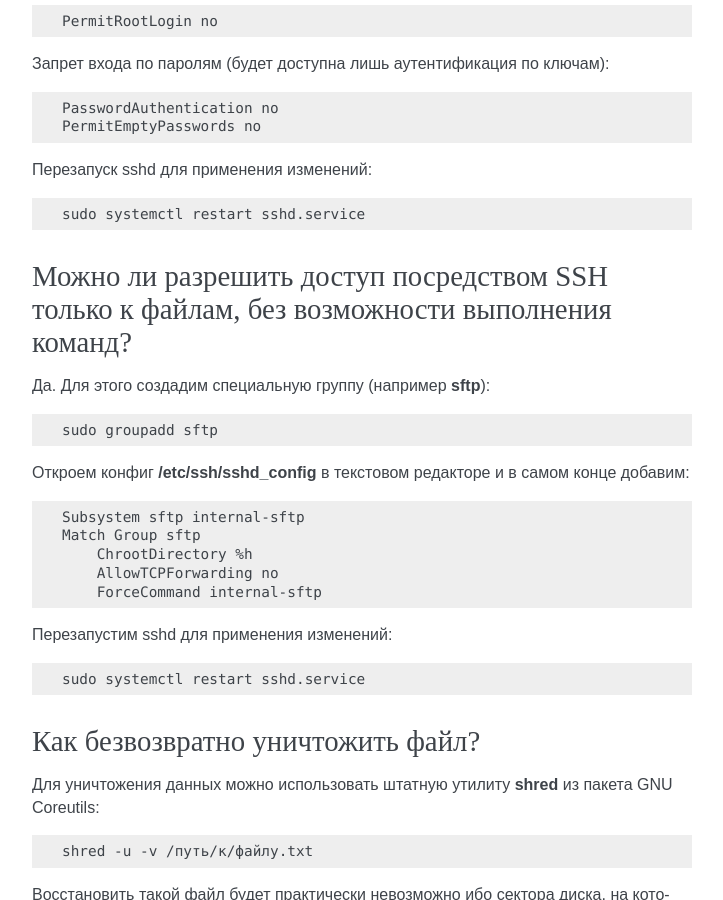
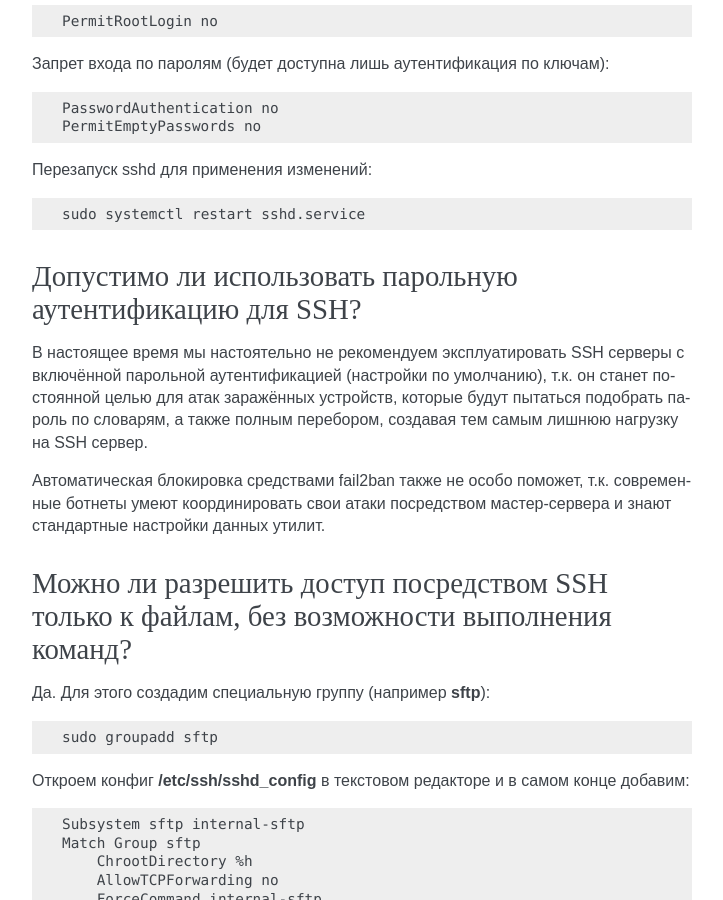
Before and after one commit to RussianFedora/FAQ, a Sphinx documentation site: the page built from source/security.rst, in a window 1280 px wide and 900 px high, scrolled down 5497 px. Shown: the whole window, without its empty margins (388-1111 px from the left). Built offline with Sphinx 7.4.7, drawn with Linux system fonts in a browser that asks for light colours; some of the changed text lies outside the part shown.

Commit message:
Added question about SSH password authentication.

```diff
--- a/source/security.rst
+++ b/source/security.rst
@@ -369,6 +369,16 @@ Sudoedit безопаснее прямого запуска текстового
 
     sudo systemctl restart sshd.service
 
+.. index:: ssh, password authentication
+.. _ssh-passwords:
+
+Допустимо ли использовать парольную аутентификацию для SSH?
+================================================================
+
+В настоящее время мы настоятельно не рекомендуем эксплуатировать SSH серверы с включённой парольной аутентификацией (настройки по умолчанию), т.к. он станет постоянной целью для атак заражённых устройств, которые будут пытаться подобрать пароль по словарям, а также полным перебором, создавая тем самым лишнюю нагрузку на SSH сервер.
+
+Автоматическая блокировка средствами fail2ban также не особо поможет, т.к. современные ботнеты умеют координировать свои атаки посредством мастер-сервера и знают стандартные настройки данных утилит.
+
 .. index:: ssh, configuration, настройка ssh, sftp
 .. _ssh-sftp:
 
```
